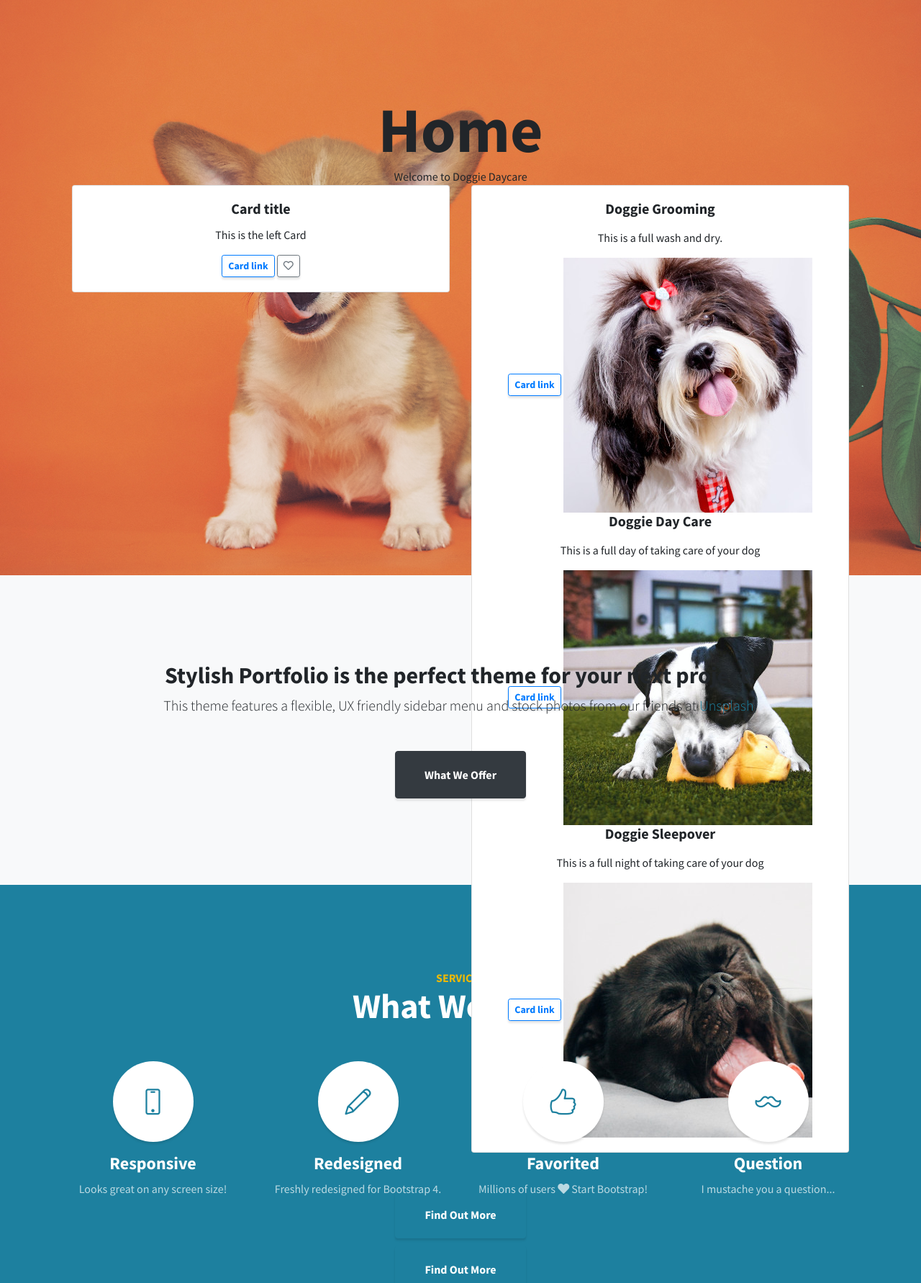
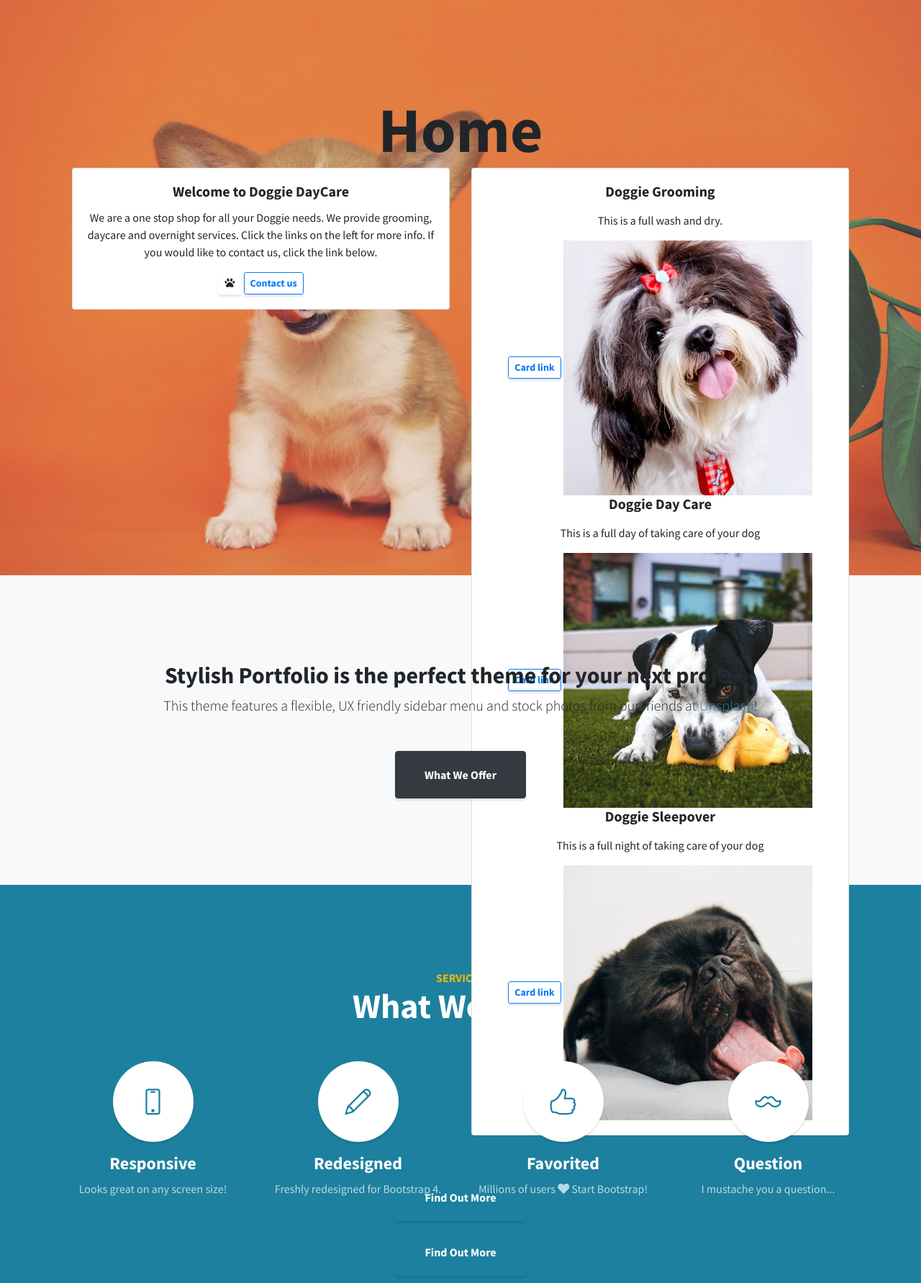
Before and after one commit to eezipc/Doggie-DayCare, a Flask app: page / in a window 1280 px wide. Shown: the part 180-1962 px from the top of the page at 72% size. Run offline with Flask 2, Linux system fonts and the light colour scheme; some libraries are stand-ins or nearby versions.

Commit message:
added info to index

```diff
--- a/templates/index.html
+++ b/templates/index.html
@@ -4,11 +4,8 @@
 
     <div class="row">
     <div class="col-12"><h1>{{page_title}}</h1></div>
-  <div class="col-12">Welcome to Doggie Daycare</div>
+
     </div>
-
-
-
 
 <div class="container">
         <div class="row">
@@ -17,16 +14,19 @@
                     <img class="card-img-top" src="" alt="">
 
                     <div class="card-body">
-                        <h5 class="card-title">Card title</h5>
+                        <h5 class="card-title">Welcome to Doggie DayCare</h5>
                         <p class="card-text">
-                            This is the left Card
+                            We are a one stop shop for all your Doggie needs.
+                            We provide grooming, daycare and overnight services.
+                            Click the links on the left for more info.
+                            If you would like to contact us, click the link below.
                         </p>
+                        <a href="contact" class="btn btn-sm">
+                            <i class="fas fa-paw"></i></a>
+                        <a href="contact" class="btn btn-outline-primary btn-sm">
+                            Contact us
+                        </a>
 
-                        <a href="#" class="btn btn-outline-primary btn-sm">
-                            Card link
-                        </a>
-                        <a href="#" class="btn btn-outline-secondary btn-sm">
-                            <i class="far fa-heart"></i></a>
                     </div>
                 </div>
             </div>
```
